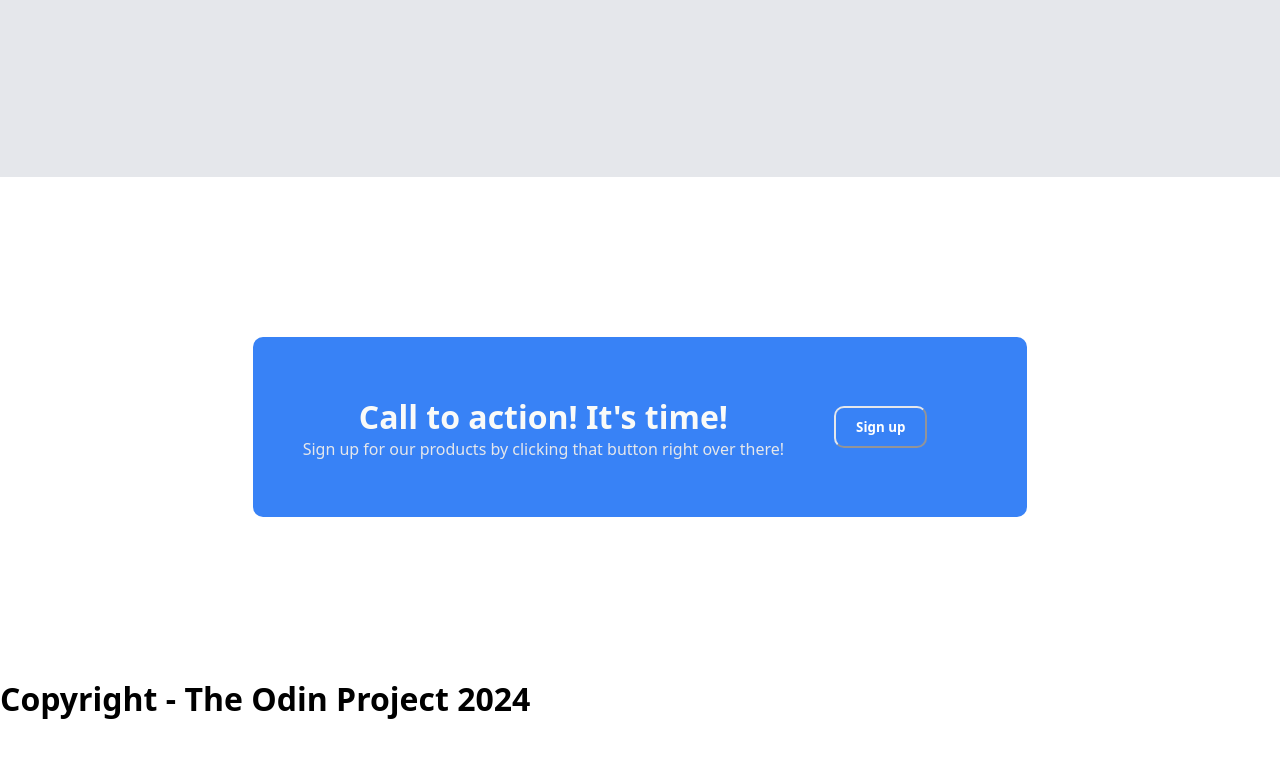
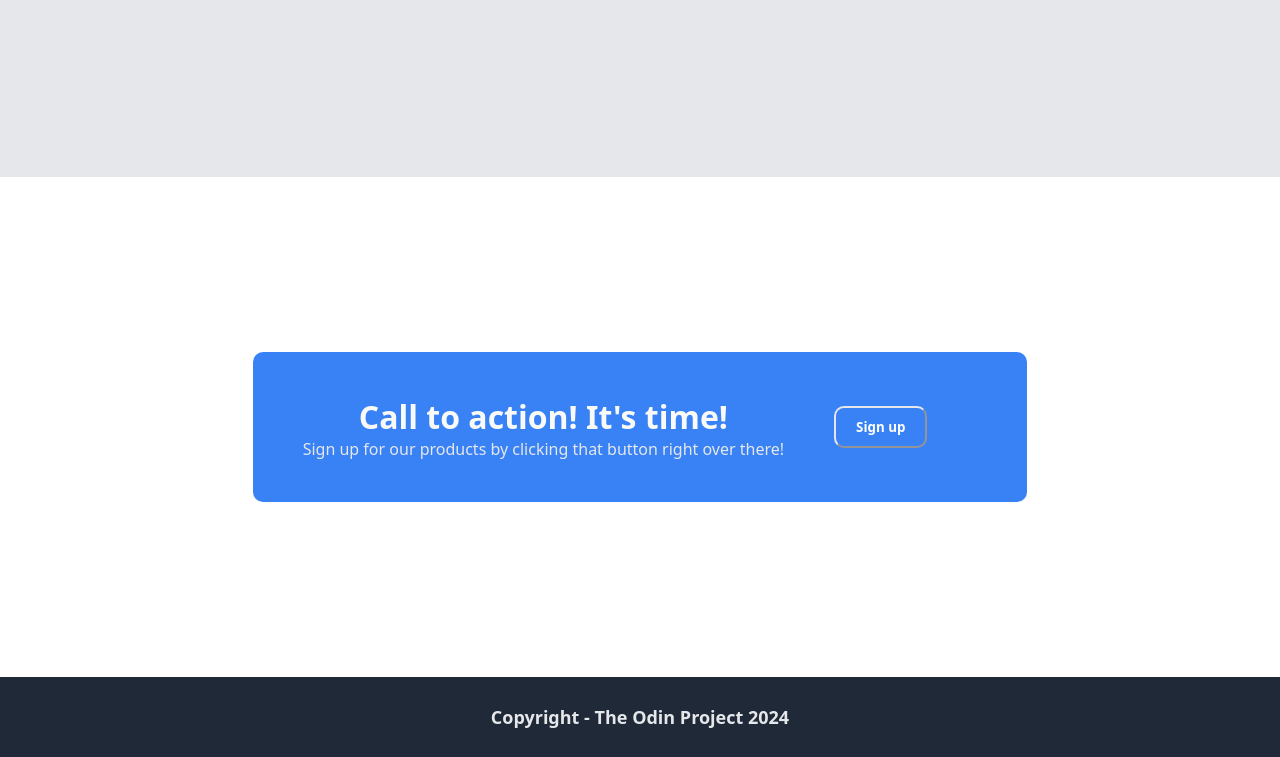
Before and after one commit to notacoham/landing-page-project, a plain HTML site: page index.html in a window 1280 px wide. Shown: the part 2003-2760 px from the top of the page. Before the commit the page ends 2723 px from the top, so only its background shows below. Drawn offline with Linux system fonts and the light colour scheme.

Commit message:
Add inital footer files and adjusted hero styles

```diff
--- a/styles.css
+++ b/styles.css
@@ -3,7 +3,7 @@
 * {
     margin: 0 auto;
     font-family: system-ui, -apple-system, BlinkMacSystemFont, 'Segoe UI', Roboto, Oxygen, Ubuntu, Cantarell, 'Open Sans', 'Helvetica Neue', sans-serif;
-    /* box-sizing: border-box; */
+    box-sizing: border-box;
 }
 
 /* Navbar */
@@ -55,7 +55,7 @@ a {
     display: flex;
     flex-direction: column;
     width: 500px;
-    margin-right: 0;
+    margin-right: 20px;
 }
 
 .hero-header {
@@ -82,7 +82,7 @@ a {
 
 .hero-img {
     width: 500px;
-    margin-left: 0;
+    margin-left: 20px;
 }
 
 /* Info */
@@ -203,3 +203,16 @@ a {
 }
 
 /* Footer */
+
+.footer {
+    background-color: #1f2937;
+    height: 5rem;
+    display: flex;
+    justify-content: center;
+    align-items: center;
+}
+
+.footer-text {
+    font-size: 18px;
+    color: #e5e7eb;
+}
```
